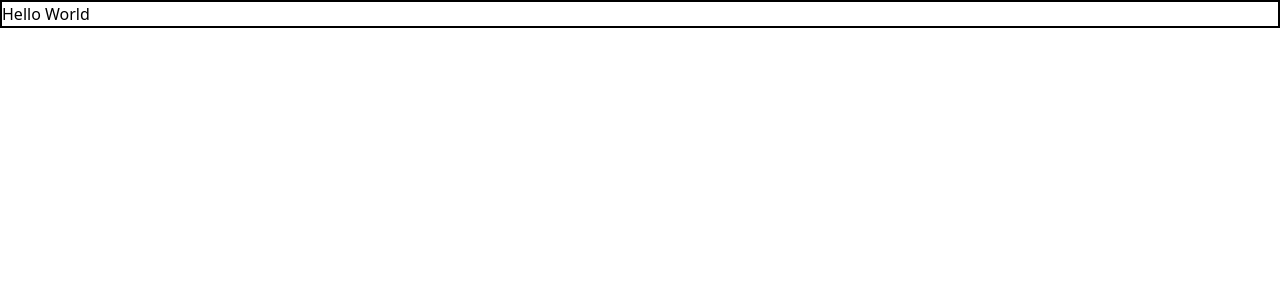
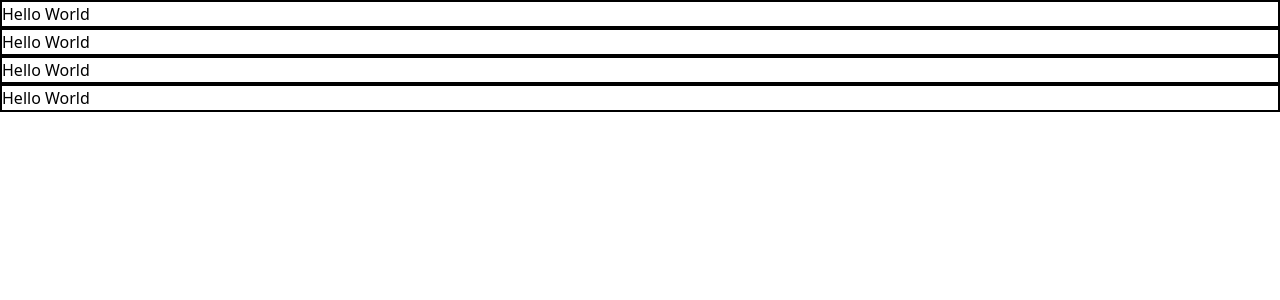
Before and after one commit to Tosifkankod/TrainSuite, a Next.js app in the folder src/client/: page / in a window 1280 px wide. Shown: the top 300 px of the page. Built offline with nearby package versions, Linux system fonts and the light colour scheme.

Commit message:
fix: Clean up nextjs added hello worl

```diff
--- a/src/client/src/app/page.tsx
+++ b/src/client/src/app/page.tsx
@@ -2,6 +2,9 @@ export default function Home() {
   return (
     <div className="">
       <h1 className="border-black border-2">Hello World</h1>
+      <h1 className="border-black border-2">Hello World</h1>
+      <h1 className="border-black border-2">Hello World</h1>
+      <h1 className="border-black border-2">Hello World</h1>
     </div>
   );
 }
```
